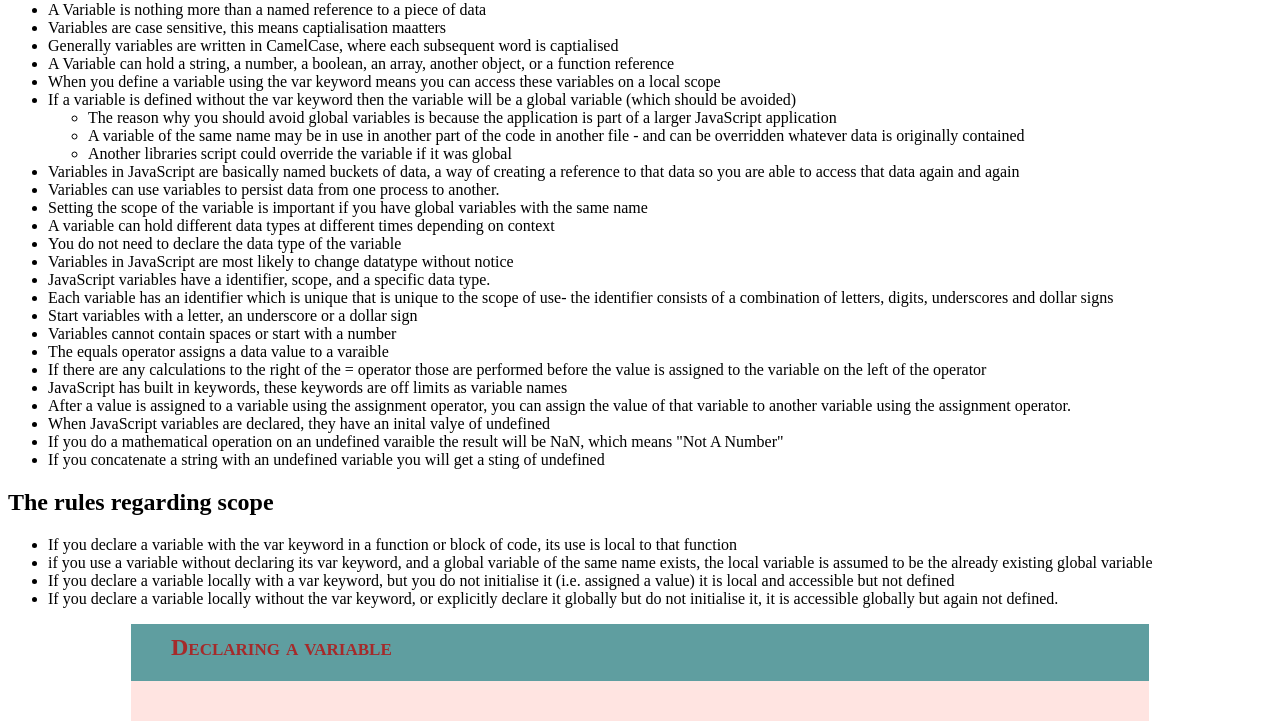
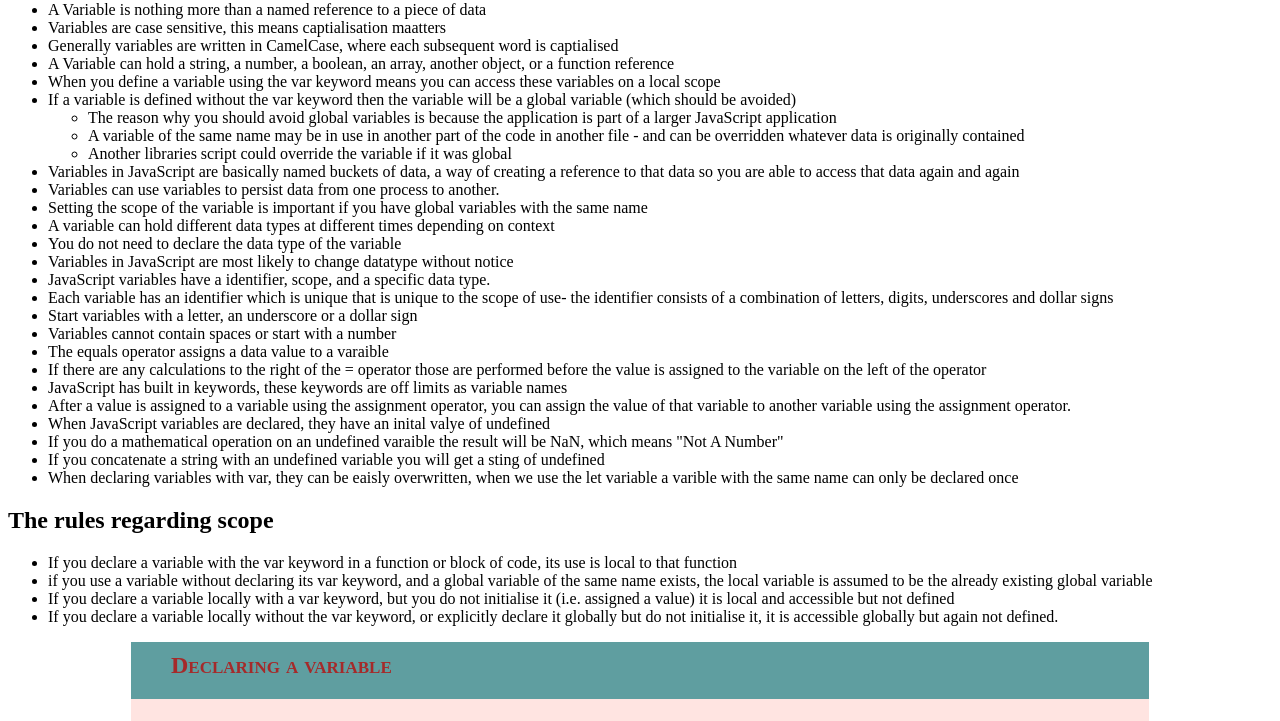
Before and after one commit to BOO1980/boo-javascript, a plain HTML site: page javascript-notes/variables.html in a window 1280 px wide. Shown: the part 79-800 px from the top of the page. Drawn offline with Linux system fonts and the light colour scheme; files that its build step writes are made by us from their sources.

Commit message:
JavaScript: var and let

```diff
--- a/javascript-notes/variables.html
+++ b/javascript-notes/variables.html
@@ -38,6 +38,7 @@
     <li>When JavaScript variables are declared, they have an inital valye of undefined</li>
     <li>If you do a mathematical operation on an undefined varaible the result will be NaN, which means "Not A Number"</li>
     <li>If you concatenate a string with an undefined variable you will get a sting of undefined</li>
+    <li>When declaring variables with var, they can be eaisly overwritten, when we use the let variable a varible with the same name can only be declared once </li>
 </ul>
 <h2>The rules regarding scope</h2>
 <ul>
```
Also changed, not shown: 1 other file.
